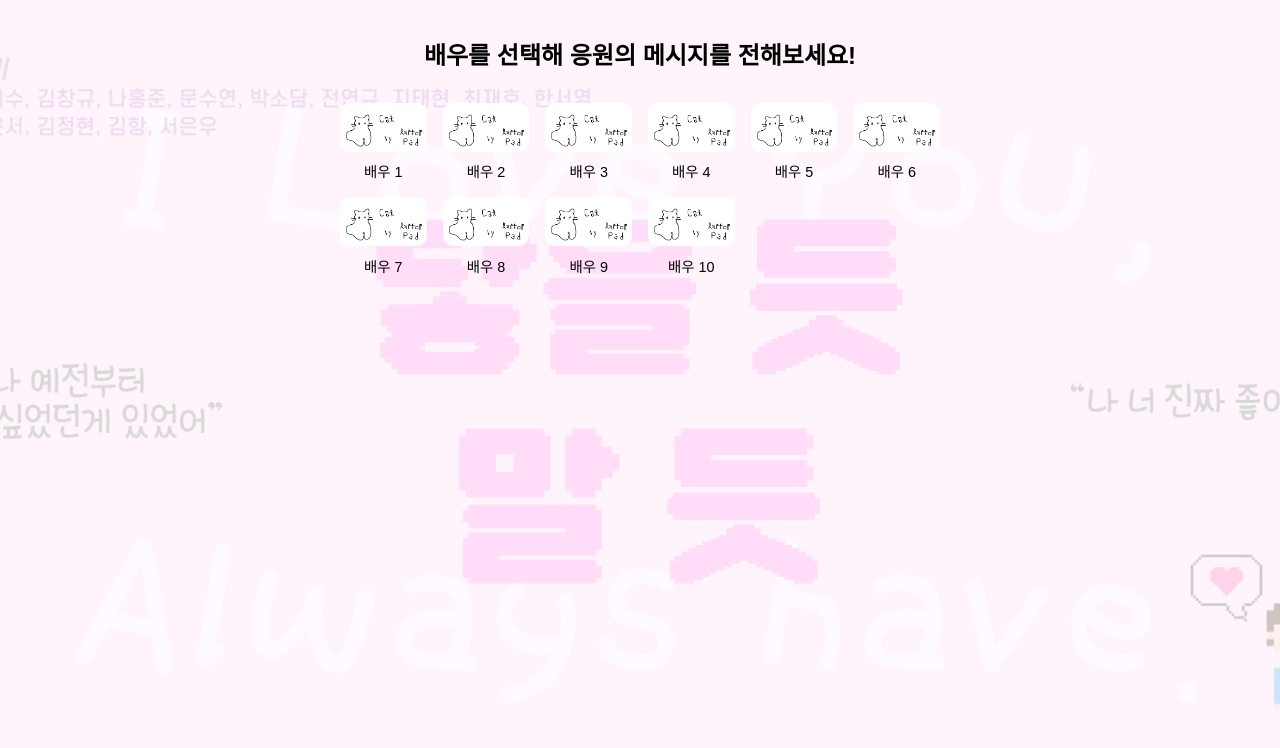
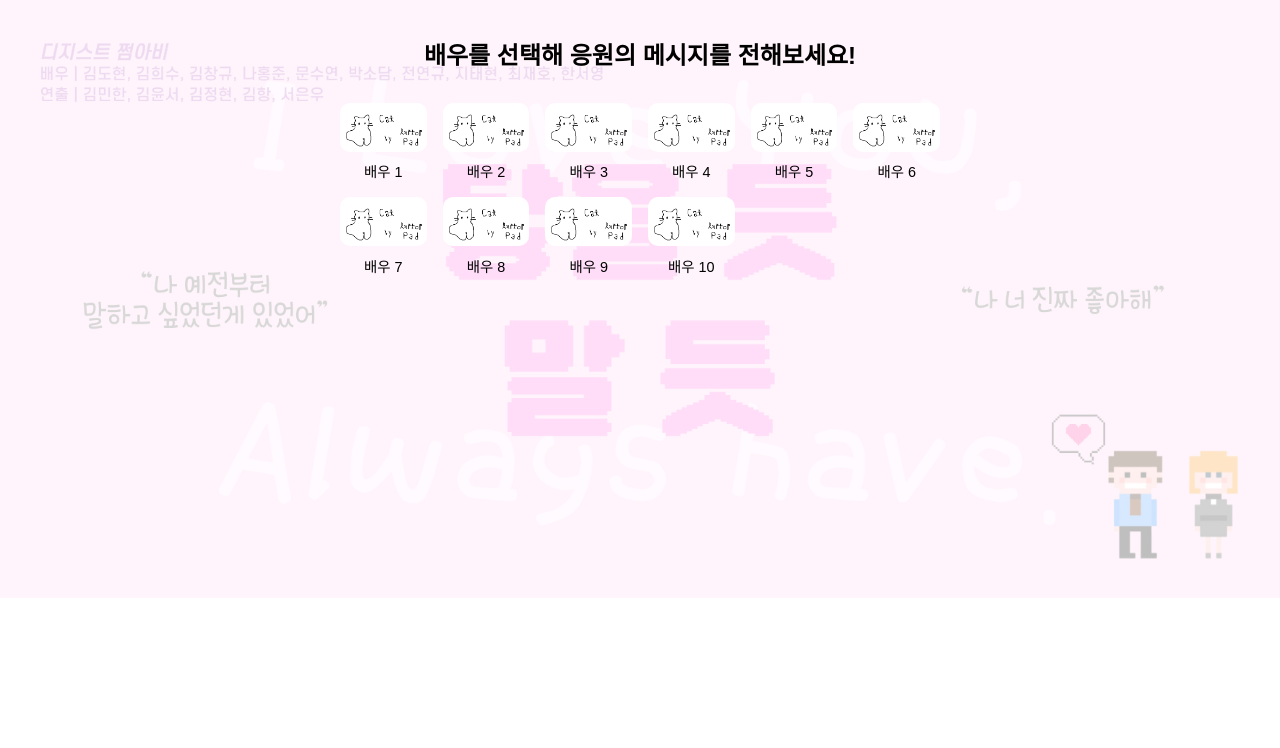
Before and after one commit to Nangmanful/.AVI_Letter, a plain HTML site: page index.html in a window 1280 px wide. Drawn offline with Linux system fonts and the light colour scheme.

Commit message:
background ui correction

```diff
--- a/index.html
+++ b/index.html
@@ -17,11 +17,13 @@
         body::before {
             content: "";
             background-image: url('images/bg.jpg'); /* 배경 이미지 경로 */
-            background-size: cover;
-            background-position: center;
+            background-size: contain;               /* ✅ 이미지 전체 보이게 */
+            background-repeat: no-repeat;           /* ✅ 반복 없음 */
+            background-position: center top;        /* ✅ 상단 중앙 정렬 */
+            background-attachment: scroll;          /* ✅ 스크롤에 따라 움직임 */
             position: fixed;
             top: 0; left: 0; right: 0; bottom: 0;
-            opacity: 0.25; /* 투명도 조절 */
+            opacity: 0.25;
             z-index: -1;
         }
 
```
